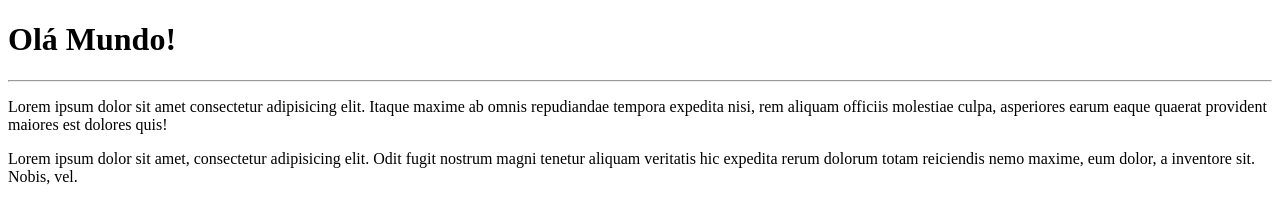
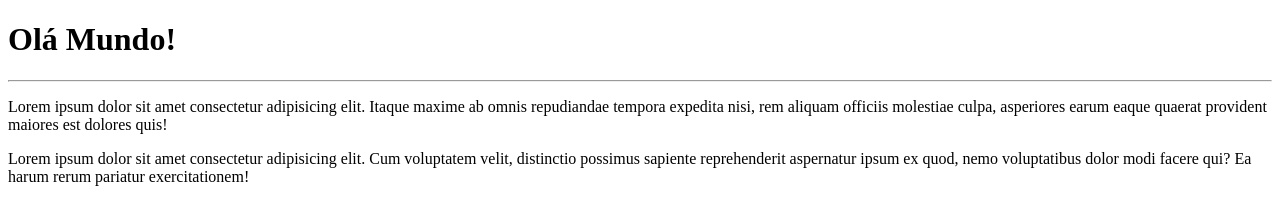
Before and after one commit to reinaldoalves67/Ola-Mundo, a plain HTML site: page SITE-EXEMPLO/index.html in a window 1280 px wide. Drawn offline with Linux system fonts and the light colour scheme.

Commit message:
Update index.html

```diff
--- a/SITE-EXEMPLO/index.html
+++ b/SITE-EXEMPLO/index.html
@@ -9,7 +9,7 @@
     <h1>Olá Mundo!</h1>
     <hr>
     <p>Lorem ipsum dolor sit amet consectetur adipisicing elit. Itaque maxime ab omnis repudiandae tempora expedita nisi, rem aliquam officiis molestiae culpa, asperiores earum eaque quaerat provident maiores est dolores quis!</p>
-    <p>Lorem ipsum dolor sit amet, consectetur adipisicing elit. Odit fugit nostrum magni tenetur aliquam veritatis hic expedita rerum dolorum totam reiciendis nemo maxime, eum dolor, a inventore sit. Nobis, vel.</p>
+   <p>Lorem ipsum dolor sit amet consectetur adipisicing elit. Cum voluptatem velit, distinctio possimus sapiente reprehenderit aspernatur ipsum ex quod, nemo voluptatibus dolor modi facere qui? Ea harum rerum pariatur exercitationem!</p>
 
 </body>
 </html>
```
